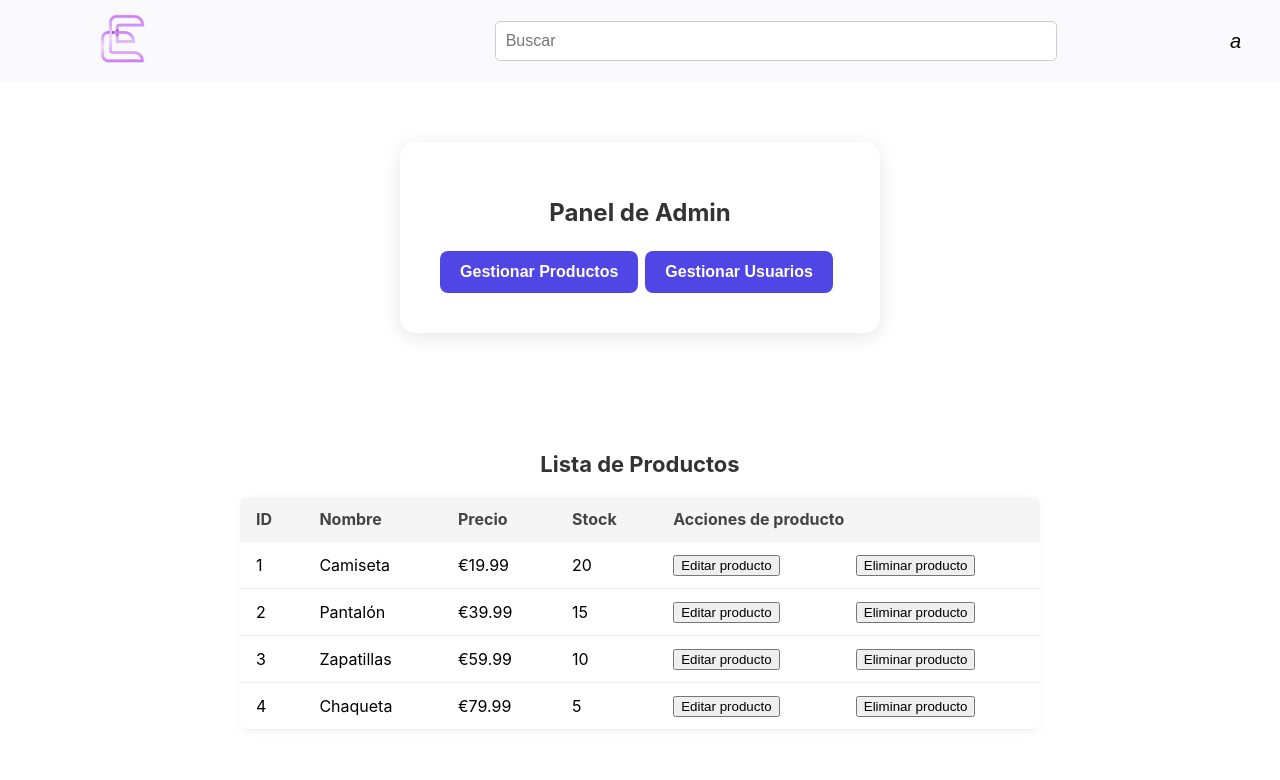
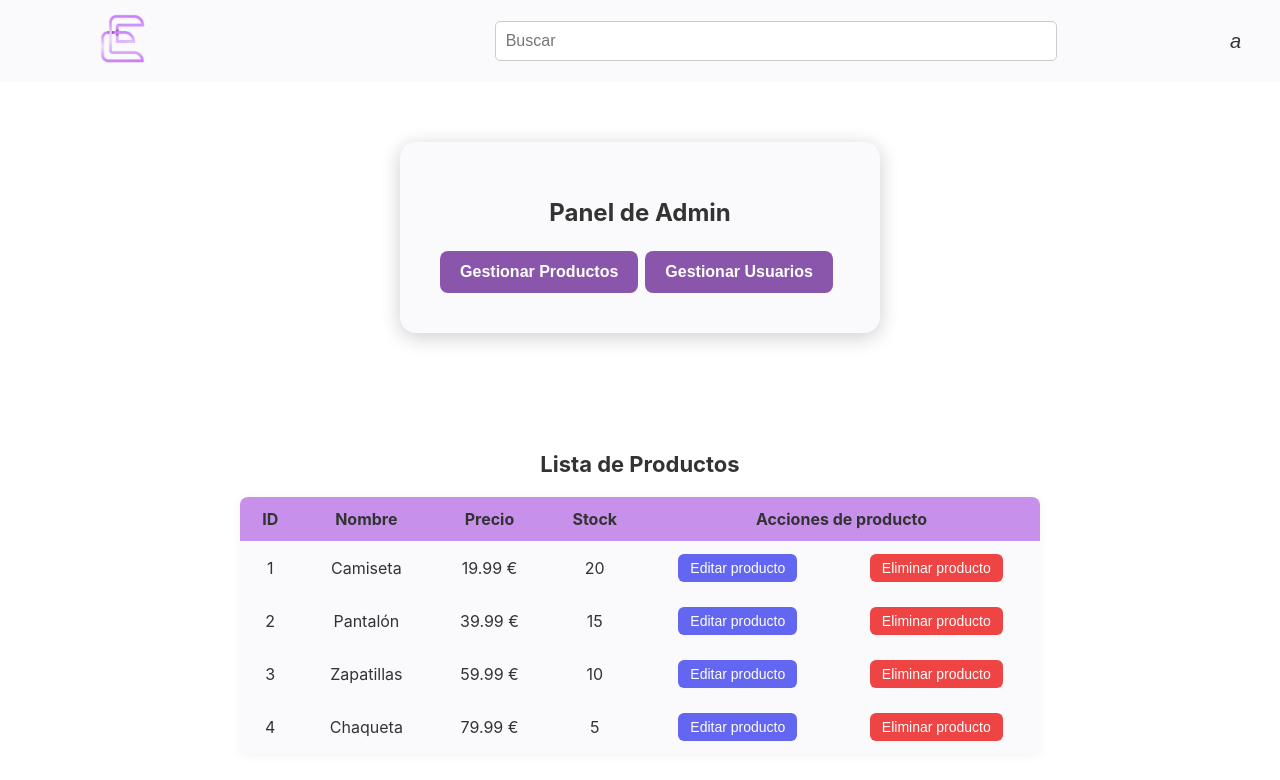
Before and after one commit to Diego-Vega04/ProyectoFinal, an Angular app in the folder frontEnd/: page / in a window 1280 px wide. Shown: the top 780 px of the page. Built offline with nearby package versions, Linux system fonts and the light colour scheme.

Commit message:
Gestión de productos sin servicios

```diff
--- a/frontEnd/package.json
+++ b/frontEnd/package.json
@@ -20,6 +20,7 @@
     "@angular/platform-browser-dynamic": "^19.2.0",
     "@angular/router": "^19.2.0",
     "rxjs": "~7.8.0",
+    "sweetalert2": "^11.21.2",
     "tslib": "^2.3.0",
     "zone.js": "~0.15.0"
   },
--- a/frontEnd/src/app/vista-admin/vista-admin.component.css
+++ b/frontEnd/src/app/vista-admin/vista-admin.component.css
@@ -1,8 +1,12 @@
+.vista-admin {
+    background-color: var(--color-fondo);
+}
+
 .admin-container {
-  background: white;
+    background: var(--color-fondo2);
     padding: 40px;
     border-radius: 16px;
-  box-shadow: 0 4px 20px rgba(0, 0, 0, 0.1);
+    box-shadow: 0 4px 20px var(--sombra-1);
     text-align: center;
     max-width: 400px;
     margin: 60px auto;
@@ -12,7 +16,7 @@
 .admin-container h1 {
     font-size: 24px;
     margin-bottom: 24px;
-  color: #333;
+    color: var(--color-texto);
 }
 
 .button-row {
@@ -26,7 +30,7 @@
     padding: 12px 20px;
     border: none;
     border-radius: 8px;
-  background-color: #4f46e5;
+    background-color: var(--color-primario);
     color: white;
     font-size: 16px;
     font-weight: 600;
@@ -37,7 +41,7 @@
 }
 
 .admin-button:hover {
-  background-color: #4338ca;
+    background-color: var(--color-secundario);
 }
 
 /*Gestion productos*/
@@ -52,29 +56,62 @@
     font-size: 22px;
     margin-bottom: 20px;
     text-align: center;
-  color: #333;
+    color: var(--color-texto);
 }
 
 .productos-table {
     width: 100%;
     border-collapse: collapse;
-  box-shadow: 0 2px 10px rgba(0,0,0,0.05);
+    box-shadow: 0 2px 10px rgba(0, 0, 0, 0.05);
     border-radius: 8px;
     overflow: hidden;
+    background-color: var(--color-fondo2);
 }
 
 .productos-table th,
 .productos-table td {
     padding: 12px 16px;
-  text-align: left;
-  border-bottom: 1px solid #eee;
+    text-align: center;
+    border-bottom: 1px solid var(--color-fondo2);
 }
 
 .productos-table th {
-  background-color: #f5f5f5;
-  color: #444;
+    background-color: var(--color-terciario);
+    color: var(--color-texto);
+}
+
+.productos-table td {
+    color: var(--color-texto);
 }
 
 .productos-table tr:hover {
     background-color: #f0f4ff;
 }
+
+.btn-edit,
+.btn-delete {
+  padding: 6px 12px;
+  border: none;
+  border-radius: 6px;
+  font-size: 14px;
+  font-weight: 500;
+  color: white;
+  cursor: pointer;
+  transition: background-color 0.2s ease;
+}
+
+.btn-edit {
+  background-color: #6366f1;
+}
+
+.btn-edit:hover {
+  background-color: #4f46e5;
+}
+
+.btn-delete {
+  background-color: #ef4444;
+}
+
+.btn-delete:hover {
+  background-color: #dc2626;
+}
--- a/frontEnd/src/app/vista-admin/vista-admin.component.html
+++ b/frontEnd/src/app/vista-admin/vista-admin.component.html
@@ -1,3 +1,4 @@
+<div class="vista-admin">
     <div class="admin-container">
         <h1>Panel de Admin</h1>
         <button class="admin-button" (click)="gestionProductos()">Gestionar Productos</button>
@@ -20,11 +21,16 @@
                 <tr *ngFor="let producto of productos">
                     <td>{{ producto.id }}</td>
                     <td>{{ producto.nombre }}</td>
-        <td>{{ producto.precio | currency:'EUR' }}</td>
+                    <td>{{ producto.precio }} €</td>
                     <td>{{ producto.stock }}</td>
-        <td><button>Editar producto</button></td>
-        <td><button>Eliminar producto</button></td>
+                    <td>
+                        <button class="btn-edit" (click)="editarProducto(producto.id)">
+                            {{ editProduct.get(producto.id) ? 'Guardar producto' : 'Editar producto' }}
+                        </button>
+                    </td>
+                    <td><button class="btn-delete" (click)="eliminarProducto()">Eliminar producto</button></td>
                 </tr>
             </tbody>
         </table>
     </div>
+</div>
--- a/frontEnd/src/app/vista-admin/vista-admin.component.ts
+++ b/frontEnd/src/app/vista-admin/vista-admin.component.ts
@@ -1,4 +1,5 @@
 import { Component } from '@angular/core';
+import Swal from 'sweetalert2';
 
 @Component({
   selector: 'app-vista-admin',
@@ -8,11 +9,8 @@ import { Component } from '@angular/core';
 })
 export class VistaAdminComponent {
 
-  gestionProduct: boolean = true
-
-  gestionProductos() {
-     this.gestionProduct = !this.gestionProduct;
-  }
+  gestionProduct: boolean = true;
+  editProduct = new Map<number, boolean>();
 
   productos = [
     { id: 1, nombre: 'Camiseta', precio: 19.99, stock: 20 },
@@ -20,4 +18,33 @@ export class VistaAdminComponent {
     { id: 3, nombre: 'Zapatillas', precio: 59.99, stock: 10 },
     { id: 4, nombre: 'Chaqueta', precio: 79.99, stock: 5 },
   ];
+
+  gestionProductos() {
+    this.gestionProduct = !this.gestionProduct;
+  }
+
+  editarProducto(id: number) {
+    const actual = this.editProduct.get(id) || false;
+    this.editProduct.set(id, !actual);
+  }
+
+  eliminarProducto() {
+    Swal.fire({
+      title: "¿Eliminar este producto de la base de datos?",
+      text: "Esta acción no se podrá reveritr",
+      icon: "warning",
+      showCancelButton: true,
+      confirmButtonColor: "#3085d6",
+      cancelButtonColor: "#d33",
+      confirmButtonText: "Sí, borrar"
+    }).then((result) => {
+      if (result.isConfirmed) {
+        Swal.fire({
+          title: "Producto eliminado",
+          text: "El producto ha sido eliminado correctamente.",
+          icon: "success"
+        });
+      }
+    });
+  }
 }
--- a/frontEnd/src/styles/colors.css
+++ b/frontEnd/src/styles/colors.css
@@ -1,7 +1,7 @@
 :root {
   --color-fondo: #ffffff; /*Fondo base*/
   --color-fondo2: #faf9fb;/*Fondo un poco más oscuro*/
-  --color-texto: #000000;/*Texto*/
+  --color-texto: #333;/*Texto*/
   --color-primario: #8a56ac;/*Color Principal*/
   --color-secundario: #70448C;/*Color Secundario (Más oscuro)*/
   --color-terciario: #C791EB;/*Color Terciario (Más claro)*/
@@ -11,8 +11,11 @@
 
 [data-tema='oscuro'] {
   --color-fondo: #121212;
+  --color-fondo2: #282828;
   --color-texto: #ffffff;
   --color-primario: #8a56ac;
   --color-secundario: #70448C;
   --color-terciario: #C791EB;
+  --sombra-1: rgba(255, 255, 255, 0.2);
+  --sombra-2: rgba(255, 255, 255, 0.19);
 }
```
Also changed, not shown: frontEnd/src/app/app.component.html (line endings or trailing spaces), 1 other file (tests, documents, lock files or other folders). Lines whose indentation alone changed are shown as unchanged.
